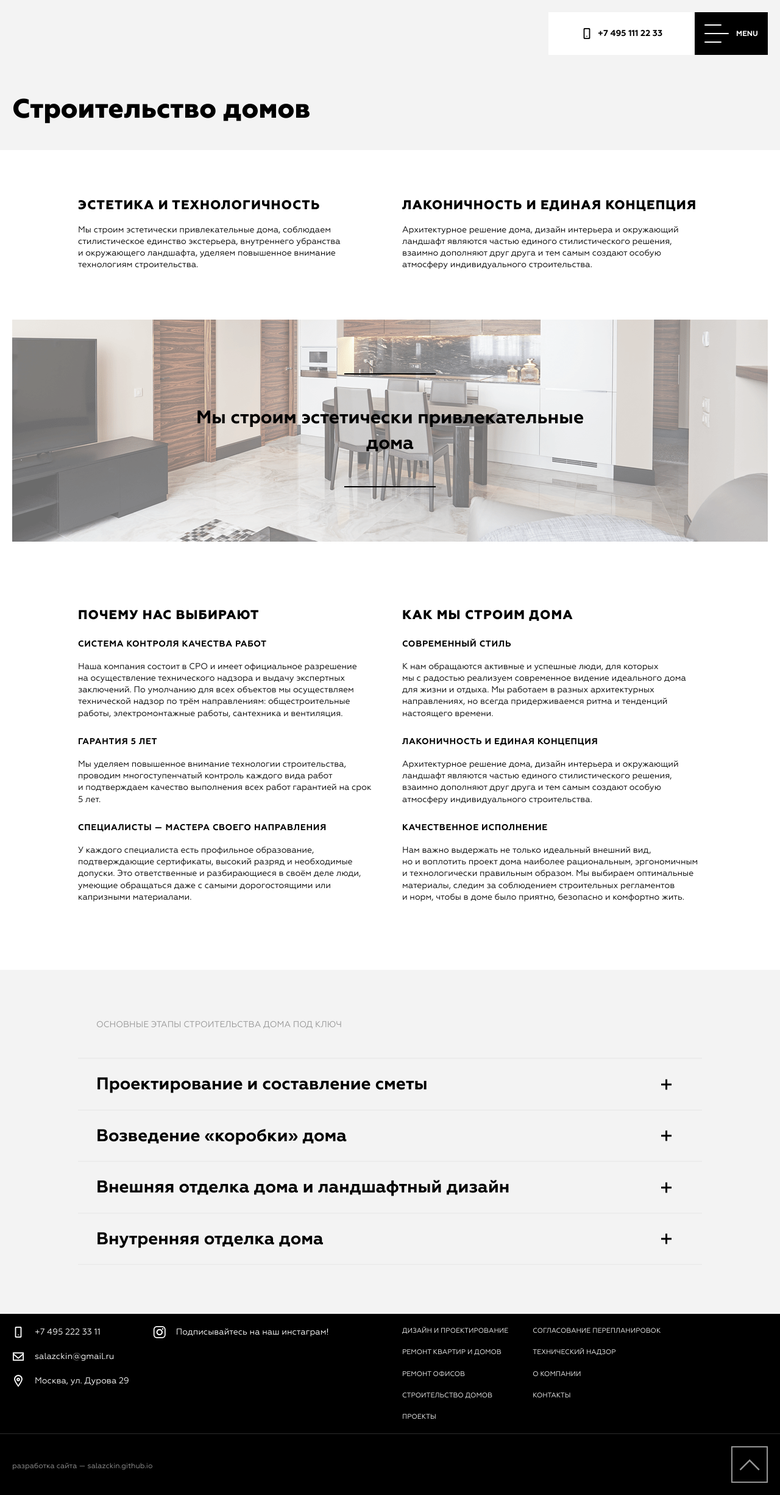
After one commit to LitvinenkoEvgeny/reroom, a Django app: page /services/construction in a window 1280 px wide. The commit adds this page. Shown: the whole page at 61% size. Run offline with Django 3.2, Linux system fonts and the light colour scheme; some libraries are stand-ins or nearby versions.

Commit message:
add construction.html

```diff
--- /dev/null
+++ b/main/templates/main/construction.html
@@ -0,0 +1,230 @@
+{% extends 'main/index.html' %}
+{% load static %}
+
+{% block html-class %}
+
+{% endblock %}
+
+{% block body %}
+
+    <div class="wrapper">
+        {% include 'main/includes/header.html' %}
+        {% include 'main/includes/menu.html' %}
+
+        <div class="p-services-details">
+
+
+            <div class="page-head">
+                <div class="page-head__inner container">
+                    <h1 class="page-head__title">Строительство домов</h1>
+                </div>
+            </div>
+            <div class="block bg-white pb-sm static-content">
+                <div class="container-md mb-md">
+                    <div class="row row-grid-sm">
+                        <div class="col-md-6">
+                            <h2>Эстетика и технологичность</h2>
+
+                            <p>Мы&nbsp;строим эстетически привлекательные дома, соблюдаем стилистическое единство
+                                экстерьера, внутреннего убранства и&nbsp;окружающего ландшафта, уделяем повышенное
+                                внимание технологиям строительства.</p>
+
+                        </div>
+                        <div class="col-md-6">
+                            <h2>Лаконичность и&nbsp;единая концепция</h2>
+
+                            <p>Архитектурное решение дома, дизайн интерьера и&nbsp;окружающий ландшафт являются частью
+                                единого стилистического решения, взаимно дополняют друг друга и&nbsp;тем самым создают
+                                особую атмосферу индивидуального строительства.</p>
+
+                        </div>
+                    </div>
+                </div>
+                <div class="container">
+                    <div class="jumb jumb--sm" style="background-image: url({% static 'main/content/data/9/img-05.png' %});">
+                        <div class="jumb__line"></div>
+                        <div class="jumb__content">
+                            <div class="h3-like">Мы строим эстетически привлекательные дома</div>
+                        </div>
+                        <div class="jumb__line"></div>
+                    </div>
+                </div>
+
+            </div>
+            <div class="block bg-white pb-sm static-content">
+                <div class="container-md mb-md">
+                    <div class="row row-grid-sm">
+                        <div class="col-md-6">
+                            <h2>Почему нас выбирают</h2>
+
+                            <h3>Система контроля качества работ</h3>
+
+                            <p>Наша компания состоит в&nbsp;СРО и&nbsp;имеет официальное разрешение на&nbsp;осуществление
+                                технического надзора и&nbsp;выдачу экспертных заключений. По&nbsp;умолчанию для всех
+                                объектов мы&nbsp;осуществляем технической надзор по&nbsp;трём направлениям:
+                                общестроительные работы, электромонтажные работы, сантехника и&nbsp;вентиляция.</p>
+
+                            <h3>Гарантия 5 лет</h3>
+
+                            <p>Мы&nbsp;уделяем повышенное внимание технологии строительства, проводим многоступенчатый
+                                контроль каждого вида работ и&nbsp;подтверждаем качество выполнения всех работ гарантией
+                                на&nbsp;срок 5 лет.</p>
+
+                            <h3>Специалисты&nbsp;&mdash; мастера своего направления</h3>
+
+                            <p>У&nbsp;каждого специалиста есть профильное образование, подтверждающие сертификаты,
+                                высокий разряд и&nbsp;необходимые допуски. Это ответственные и&nbsp;разбирающиеся в&nbsp;своём
+                                деле люди, умеющие обращаться даже с&nbsp;самыми дорогостоящими или капризными
+                                материалами.</p>
+
+                        </div>
+                        <div class="col-md-6">
+                            <h2>Как мы строим дома</h2>
+
+                            <h3>Современный стиль</h3>
+
+                            <p>К&nbsp;нам обращаются активные и&nbsp;успешные люди, для которых мы&nbsp;с&nbsp;радостью
+                                реализуем современное видение идеального дома для жизни и&nbsp;отдыха. Мы&nbsp;работаем
+                                в&nbsp;разных архитектурных направлениях, но&nbsp;всегда придерживаемся ритма и&nbsp;тенденций
+                                настоящего времени.</p>
+
+                            <h3>Лаконичность и&nbsp;единая концепция</h3>
+
+                            <p>Архитектурное решение дома, дизайн интерьера и&nbsp;окружающий ландшафт являются частью
+                                единого стилистического решения, взаимно дополняют друг друга и&nbsp;тем самым создают
+                                особую атмосферу индивидуального строительства.</p>
+
+                            <h3>Качественное исполнение</h3>
+
+                            <p>Нам важно выдержать не&nbsp;только идеальный внешний вид, но&nbsp;и&nbsp;воплотить проект
+                                дома наиболее рациональным, эргономичным и&nbsp;технологически правильным образом. Мы&nbsp;выбираем
+                                оптимальные материалы, следим за&nbsp;соблюдением строительных регламентов и&nbsp;норм,
+                                чтобы в&nbsp;доме было приятно, безопасно и&nbsp;комфортно жить.</p>
+
+                        </div>
+                    </div>
+                </div>
+            </div>
+            <div class="block">
+                <div class="container-md">
+                    <div class="ddown-list-title">Основные этапы строительства дома под ключ</div>
+                    <div class="ddown-list">
+                        <div class="ddown">
+                            <div class="ddown-head">
+                                <div class="ddown-head__name">Проектирование и составление сметы</div>
+                                <div class="ddown-head__toggle">
+                                    <div class="plus">
+                                        <div class="plus__line-1"></div>
+                                        <div class="plus__line-2"></div>
+                                    </div>
+                                </div>
+                            </div>
+                            <div class="ddown-body">
+                                <div class="ddown-body__inner">
+                                    <div class="static-content">
+                                        <p>Приоритетная задача до&nbsp;начала работ по&nbsp;строительству дома&nbsp;&mdash;
+                                            помочь клиенту разобраться и&nbsp;понять, в&nbsp;каком стиле он&nbsp;хочет
+                                            дом. Затем мы&nbsp;подбираем архитектора, специализирующегося на&nbsp;этом
+                                            направлении. Он&nbsp;внимательно изучает участок строительства, выясняет все
+                                            детали и&nbsp;собирает их&nbsp;в&nbsp;единую цельную концепцию. Всю
+                                            информацию о&nbsp;том, как будет выглядеть и&nbsp;располагаться на&nbsp;участке
+                                            дом, составе помещений и&nbsp;их&nbsp;отделке, используемых материалах и т.
+                                            д. архитектор отражает в&nbsp;проекте дома. По&nbsp;рабочей документации мы&nbsp;составляем
+                                            смету и&nbsp;приступаем к&nbsp;следующему этапу.</p>
+
+
+                                    </div>
+                                </div>
+                            </div>
+                        </div>
+                        <div class="ddown">
+                            <div class="ddown-head">
+                                <div class="ddown-head__name">Возведение &#171;коробки&#187; дома</div>
+                                <div class="ddown-head__toggle">
+                                    <div class="plus">
+                                        <div class="plus__line-1"></div>
+                                        <div class="plus__line-2"></div>
+                                    </div>
+                                </div>
+                            </div>
+                            <div class="ddown-body">
+                                <div class="ddown-body__inner">
+                                    <div class="static-content">
+                                        <p>До&nbsp;начала строительных работ мы&nbsp;проводим геологические и&nbsp;геодезические
+                                            изыскания, чтобы определить тип фундамента и&nbsp;состав работ по&nbsp;подготовке
+                                            участка строительства.</p>
+
+                                        <p>Возведение &laquo;коробки&raquo; дома мы&nbsp;делим на&nbsp;три группы
+                                            работ:</p>
+
+                                        <ul>
+                                            <li>устройство фундамента и&nbsp;подвод коммуникаций к&nbsp;дому;</li>
+                                            <li>строительство стен;</li>
+                                            <li>сооружение стропильной и&nbsp;водосточной систем.</li>
+                                        </ul>
+
+
+                                    </div>
+                                </div>
+                            </div>
+                        </div>
+                        <div class="ddown">
+                            <div class="ddown-head">
+                                <div class="ddown-head__name">Внешняя отделка дома и ландшафтный дизайн</div>
+                                <div class="ddown-head__toggle">
+                                    <div class="plus">
+                                        <div class="plus__line-1"></div>
+                                        <div class="plus__line-2"></div>
+                                    </div>
+                                </div>
+                            </div>
+                            <div class="ddown-body">
+                                <div class="ddown-body__inner">
+                                    <div class="static-content">
+                                        <p>Мы&nbsp;занимаемся отделкой фасада построенного дома и&nbsp;благоустройством
+                                            территории. Наши клиентам важно создать особую атмосферу, поэтому мы&nbsp;продумываем,
+                                            как лучше организовать зоны зеленых насаждений около дома, проложить
+                                            тропинки, сделать подсветку или открытую парковку под навесом.</p>
+
+                                        <p>При желании клиента мы&nbsp;монтируем окна и&nbsp;двери, размещаем зеркала,
+                                            светодиоды и т. д.</p>
+
+
+                                    </div>
+                                </div>
+                            </div>
+                        </div>
+                        <div class="ddown">
+                            <div class="ddown-head">
+                                <div class="ddown-head__name">Внутренняя отделка дома</div>
+                                <div class="ddown-head__toggle">
+                                    <div class="plus">
+                                        <div class="plus__line-1"></div>
+                                        <div class="plus__line-2"></div>
+                                    </div>
+                                </div>
+                            </div>
+                            <div class="ddown-body">
+                                <div class="ddown-body__inner">
+                                    <div class="static-content">
+                                        <p>После сдачи &laquo;коробки&raquo; мы&nbsp;переходим к&nbsp;воплощению
+                                            задуманной концепции внутреннего интерьера и&nbsp;прокладываем инженерные
+                                            сети. Об&nbsp;этом этапе мы&nbsp;рассказали в&nbsp;разделе &laquo;<a
+                                                    href="/services/home-repairs">Ремонт квартир и&nbsp;домов</a>&raquo;.
+                                        </p>
+
+
+                                    </div>
+                                </div>
+                            </div>
+                        </div>
+                    </div>
+                </div>
+            </div>
+
+
+        </div>
+
+        {% include 'main/includes/footer.html' %}
+    </div>
+{% endblock %}
--- a/main/templates/main/includes/menu.html
+++ b/main/templates/main/includes/menu.html
@@ -68,7 +68,7 @@
                             перепланировок и технадзор</a>
                     </div>
                     <div class="subnav__item">
-                        <a class="subnav__link" href="https://salazckin.github.io/third/services/construction">Строительство
+                        <a class="subnav__link" href="{% url 'main:construction' %}">Строительство
                             домов</a>
                     </div>
                 </div>
--- a/main/urls.py
+++ b/main/urls.py
@@ -10,5 +10,6 @@ urlpatterns = [
     path('services/design', views.design, name='design'),
     path('services/home-repair', views.home_repair, name='home-repair'),
     path('services/office-repair', views.office_repair, name='office-repair'),
+    path('services/construction', views.construction, name='construction'),
     path('contacts', views.contacts, name='contacts'),
 ]
--- a/main/views.py
+++ b/main/views.py
@@ -18,10 +18,6 @@ def services(request):
     return render_to_response('main/services.html')
 
 
-def contacts(request):
-    return render_to_response('main/contacts.html')
-
-
 def design(request):
     return render_to_response('main/design.html')
 
@@ -32,3 +28,11 @@ def home_repair(request):
 
 def office_repair(request):
     return render_to_response('main/office-repair.html')
+
+
+def construction(request):
+    return render_to_response('main/construction.html')
+
+
+def contacts(request):
+    return render_to_response('main/contacts.html')
```
